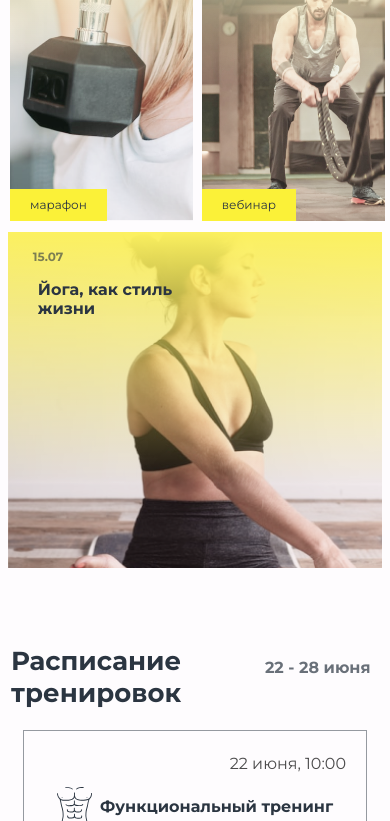
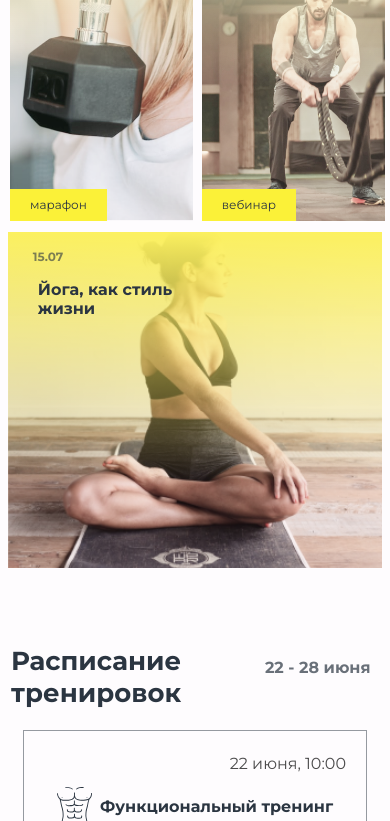
Before and after one commit to TheMarchell0/FinalProject, a plain HTML site: page index.html in a window 390 px wide. In both pictures the pointer is over the element 194 px from the left and 1412 px from the top of the page. Shown: the part 1013-1834 px from the top of the page. Drawn offline with Linux system fonts and the light colour scheme.

Commit message:
add mobile blocks

```diff
--- a/css/style.css
+++ b/css/style.css
@@ -452,6 +452,13 @@ input:invalid:not(:placeholder-shown) + .form__error {
 .event-three:hover {
     background-image: linear-gradient(180deg, #FBF05F 0%, rgba(253, 249, 182, 0) 75%), url(../img/section-two-vebinar-two.png);
     transition: 0.6s ease;
+}
+
+@media (max-width: 550px) {
+    .event-three:hover {
+        background-image: linear-gradient(180deg, #FBF05F 0%, rgba(253, 249, 182, 0) 75%), url(../img/section-two-vebinar-two-mobile.png);
+        transition: 0.6s ease;
+    }
 }
 .events-date {
     font-weight: bold;
```
Also changed, not shown: index.html (+2 -2 lines).
